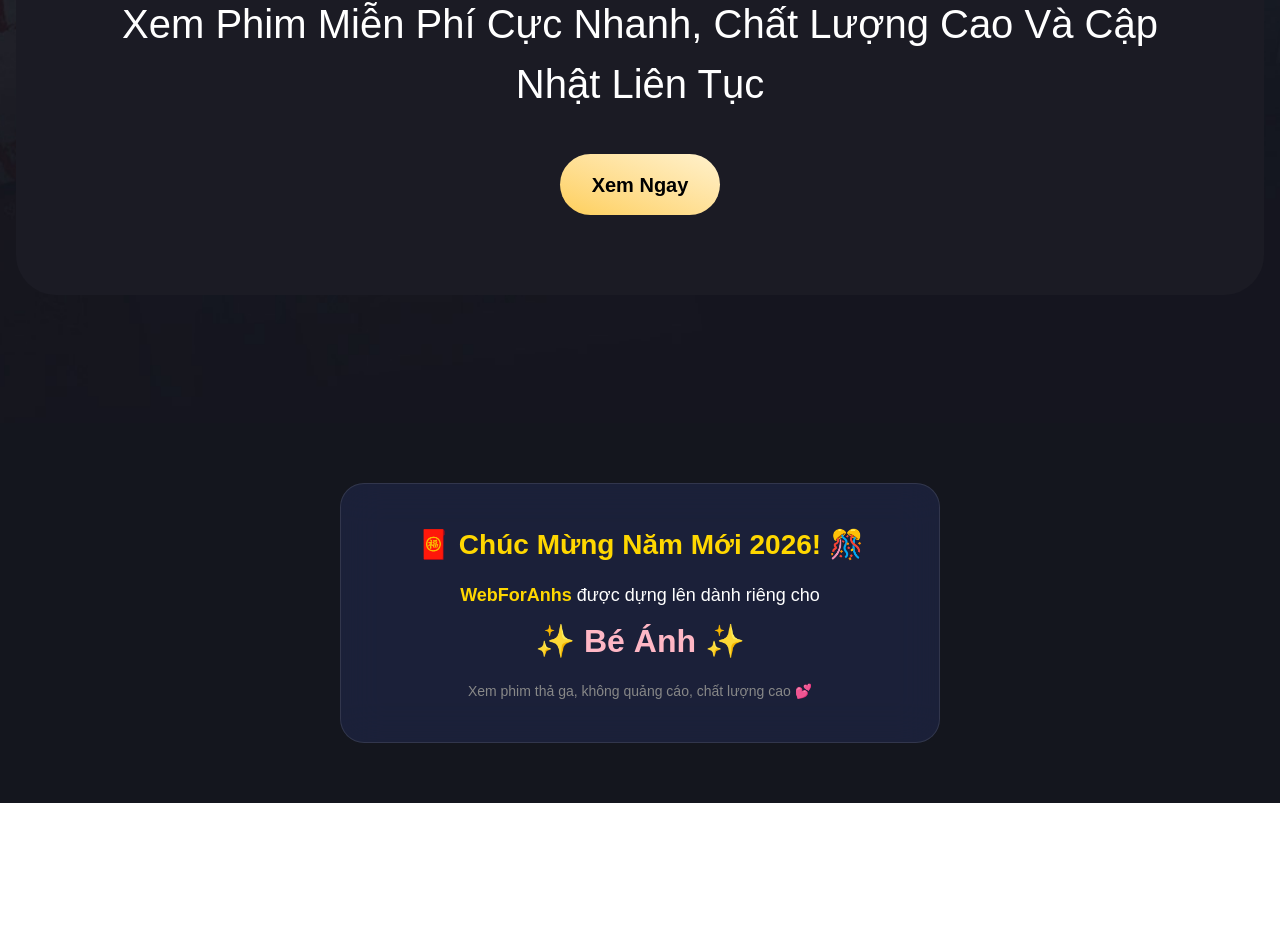
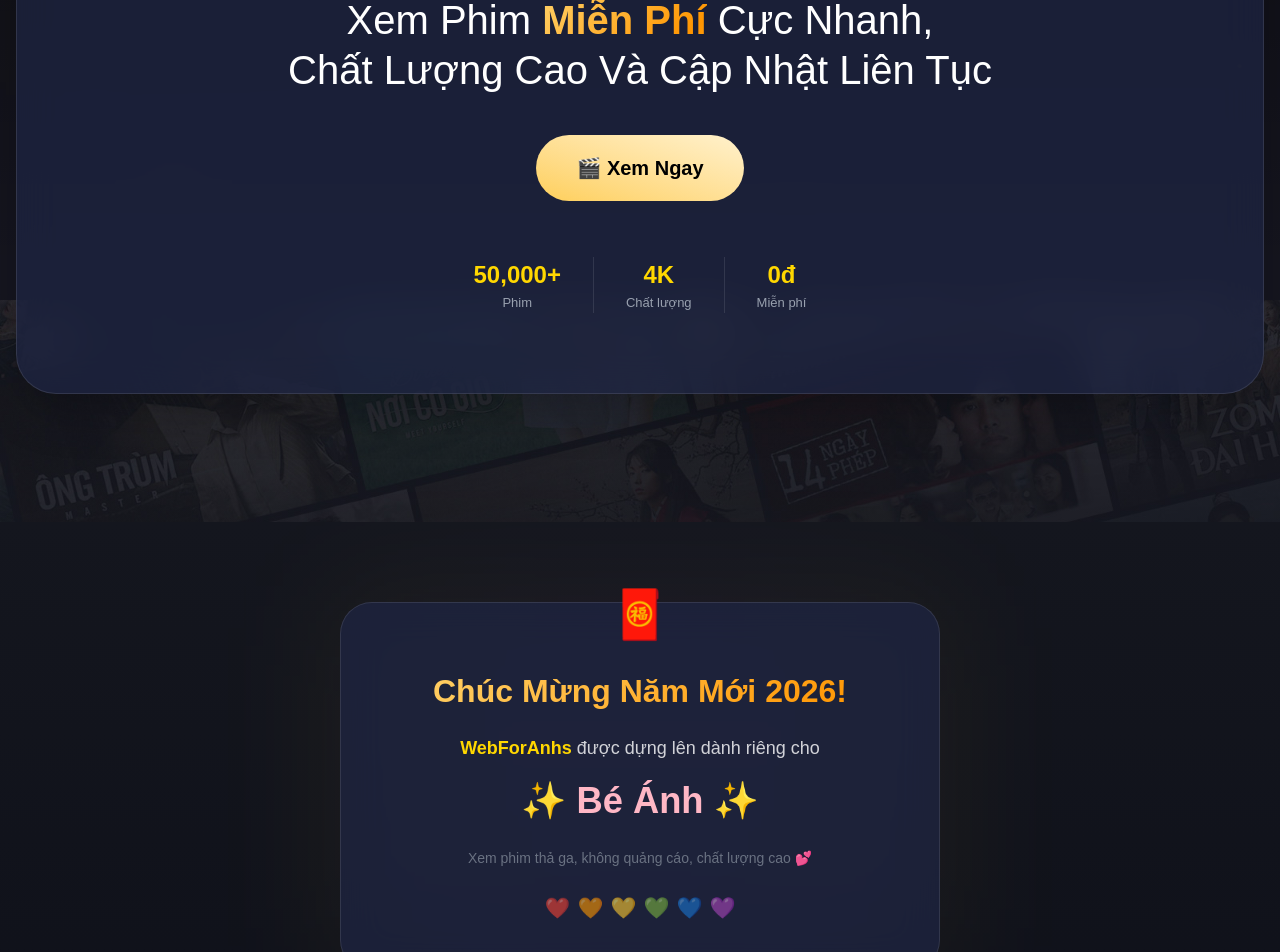
Before and after one commit to FlexDinh/webphimforAnhs, a Next.js app: page / in a window 1280 px wide. Shown: the part 500-1452 px from the top of the page. Before the commit the page ends 1303 px from the top, so only its background shows below. Built offline with nearby package versions, Linux system fonts and the light colour scheme.

Commit message:
feat: Premium UI - animated homepage, neon glow cards, particles

```diff
--- a/src/app/globals.css
+++ b/src/app/globals.css
@@ -617,6 +617,31 @@
   animation: fadeInUp 0.4s ease-out forwards;
 }
 
+/* Floating animation for particles */
+@keyframes float {
+
+  0%,
+  100% {
+    transform: translateY(0) translateX(0);
+    opacity: 0.3;
+  }
+
+  25% {
+    transform: translateY(-20px) translateX(10px);
+    opacity: 0.6;
+  }
+
+  50% {
+    transform: translateY(-10px) translateX(-5px);
+    opacity: 0.4;
+  }
+
+  75% {
+    transform: translateY(-30px) translateX(5px);
+    opacity: 0.5;
+  }
+}
+
 @keyframes fadeIn {
   from {
     opacity: 0;
--- a/src/app/page.tsx
+++ b/src/app/page.tsx
@@ -6,7 +6,7 @@
 export default function Home() {
   const router = useRouter();
   const handleNavigation = () => {
-    router.push("/phimhay"); // Navigates to the /about route
+    router.push("/phimhay");
   };
   const [mounted, setMounted] = useState(false);
 
@@ -15,45 +15,124 @@
   }, []);
 
   if (!mounted) return null;
+
   return (
-    <div className="relative w-full bg-[url('/home-background.jpg')] bg-cover bg-center">
+    <div className="relative w-full min-h-screen bg-[url('/home-background.jpg')] bg-cover bg-center bg-fixed">
+      {/* Animated gradient overlay */}
+      <div className="absolute inset-0 bg-gradient-to-b from-black/60 via-transparent to-[#14161E]" />
+
+      {/* Floating particles effect */}
+      <div className="absolute inset-0 overflow-hidden pointer-events-none">
+        {[...Array(20)].map((_, i) => (
+          <div
+            key={i}
+            className="absolute w-1 h-1 bg-[#FFD700] rounded-full opacity-30"
+            style={{
+              left: `${Math.random() * 100}%`,
+              top: `${Math.random() * 100}%`,
+              animation: `float ${3 + Math.random() * 4}s ease-in-out infinite`,
+              animationDelay: `${Math.random() * 2}s`,
+            }}
+          />
+        ))}
+      </div>
+
+      {/* Main content */}
       <div className="relative z-10 flex items-center justify-center">
         <div className="container mx-auto px-4 text-white text-center xl:mt-[300px] mt-[100px] xl:mb-[128px] lg:mb-[90px] mb-[70px]">
-          <div className="inset-0 bg-[#1B1B24] rounded-[40px] flex flex-col items-center justify-center gap-[40px] 2xl:py-[96px] xl:py-[80px] lg:py-[64px] md:py-[48px] sm:py-[40px] py-[50px] 2xl:px-[128px] xl:px-[96px] lg:px-[72px] md:px-[48px] sm:px-[40px] px-[46px] ">
+
+          {/* Hero card with glassmorphism */}
+          <div className="glass rounded-[40px] flex flex-col items-center justify-center gap-[40px] 2xl:py-[96px] xl:py-[80px] lg:py-[64px] md:py-[48px] sm:py-[40px] py-[50px] 2xl:px-[128px] xl:px-[96px] lg:px-[72px] md:px-[48px] sm:px-[40px] px-[46px] border border-white/10 shadow-2xl">
+
+            {/* Animated logo */}
+            <div className="animated-text-enter">
               <Image
                 src="/logo.svg"
                 alt="Logo"
-              className="object-cover 2xl:w-[260px] xl:w-[250px] lg:w-[230px] md:w-[220px] sm:w-[200px] w-[180px]"
+                className="object-cover 2xl:w-[260px] xl:w-[250px] lg:w-[230px] md:w-[220px] sm:w-[200px] w-[180px] drop-shadow-[0_0_20px_rgba(255,215,0,0.3)]"
                 width={260}
                 height={60}
               />
-            <p className="2xl:text-[41.6px] xl:text-[40px] lg:text-[36px] md:text-[32px] sm:text-[28px] text-[24px] text-center">
-              Xem Phim Miễn Phí Cực Nhanh, Chất Lượng Cao Và Cập Nhật Liên Tục
+            </div>
+
+            {/* Animated headline */}
+            <p className="animated-text-enter 2xl:text-[41.6px] xl:text-[40px] lg:text-[36px] md:text-[32px] sm:text-[28px] text-[24px] text-center font-medium leading-tight" style={{ animationDelay: "0.2s" }}>
+              Xem Phim <span className="gradient-text font-bold">Miễn Phí</span> Cực Nhanh,
+              <br className="hidden sm:block" />
+              Chất Lượng Cao Và Cập Nhật Liên Tục
             </p>
+
+            {/* Animated CTA button */}
+            <div className="animated-text-enter" style={{ animationDelay: "0.4s" }}>
               <button
                 onClick={handleNavigation}
-              className="flex sm:px-[32px] max-[650px]:w-full flex justify-center sm:py-[15.2px] py-[15px] cursor-pointer text-[20px] font-bold items-center gap-2 text-black bg-gradient-to-tr rounded-[32px] from-[#fecf59] to-[#fff1cc]"
+                className="group relative overflow-hidden flex sm:px-[40px] max-[650px]:w-full justify-center sm:py-[18px] py-[16px] cursor-pointer text-[20px] font-bold items-center gap-3 text-black bg-gradient-to-tr rounded-full from-[#fecf59] to-[#fff1cc] hover:shadow-[0_8px_30px_rgba(255,207,89,0.4)] transition-all duration-300 hover:scale-105 active:scale-95"
               >
-              Xem Ngay{" "}
+                <span className="relative z-10">🎬 Xem Ngay</span>
+                <span className="absolute inset-0 bg-gradient-to-r from-white/0 via-white/30 to-white/0 translate-x-[-100%] group-hover:translate-x-[100%] transition-transform duration-700" />
               </button>
+            </div>
+
+            {/* Stats */}
+            <div className="flex gap-8 mt-4 text-center animated-text-enter" style={{ animationDelay: "0.6s" }}>
+              <div>
+                <p className="text-[#FFD700] text-[24px] font-bold">50,000+</p>
+                <p className="text-gray-400 text-[13px]">Phim</p>
+              </div>
+              <div className="w-px bg-white/10" />
+              <div>
+                <p className="text-[#FFD700] text-[24px] font-bold">4K</p>
+                <p className="text-gray-400 text-[13px]">Chất lượng</p>
+              </div>
+              <div className="w-px bg-white/10" />
+              <div>
+                <p className="text-[#FFD700] text-[24px] font-bold">0đ</p>
+                <p className="text-gray-400 text-[13px]">Miễn phí</p>
               </div>
             </div>
           </div>
-      <div className="bg-[#14161E] py-[60px]">
+        </div>
+      </div>
+
+      {/* Dedication section */}
+      <div className="relative bg-gradient-to-b from-[#14161E] to-[#0F111A] py-[80px]">
         <div className="container mx-auto px-4 text-center">
-          <div className="max-w-[600px] mx-auto glass rounded-[24px] p-[40px]">
-            <h2 className="text-[#FFD700] text-[28px] font-bold mb-[16px]">
-              🧧 Chúc Mừng Năm Mới 2026! 🎊
+          <div className="max-w-[600px] mx-auto relative">
+            {/* Decorative glow */}
+            <div className="absolute -inset-4 bg-gradient-to-r from-[#FFD700]/10 via-[#FFB7C5]/10 to-[#FFD700]/10 blur-3xl opacity-50" />
+
+            <div className="relative glass rounded-[32px] p-[48px] border border-white/10">
+              <div className="absolute -top-6 left-1/2 -translate-x-1/2 text-[48px]">🧧</div>
+
+              <h2 className="gradient-text text-[32px] font-bold mb-[20px] mt-4">
+                Chúc Mừng Năm Mới 2026!
               </h2>
-            <p className="text-white text-[18px] mb-[8px]">
+              <p className="text-white/80 text-[18px] mb-[12px]">
                 <span className="text-[#FFD700] font-semibold">WebForAnhs</span> được dựng lên dành riêng cho
               </p>
-            <p className="text-[#FFB7C5] text-[32px] font-bold mb-[16px]">
+              <p className="text-[#FFB7C5] text-[36px] font-bold mb-[20px] animate-pulse">
                 ✨ Bé Ánh ✨
               </p>
-            <p className="text-[#888] text-[14px]">
+              <p className="text-gray-500 text-[14px]">
                 Xem phim thả ga, không quảng cáo, chất lượng cao 💕
               </p>
+
+              {/* Decorative hearts */}
+              <div className="flex justify-center gap-2 mt-6">
+                {["❤️", "🧡", "💛", "💚", "💙", "💜"].map((heart, i) => (
+                  <span
+                    key={i}
+                    className="text-[20px] opacity-60"
+                    style={{
+                      animation: `pulse 1.5s ease-in-out infinite`,
+                      animationDelay: `${i * 0.1}s`,
+                    }}
+                  >
+                    {heart}
+                  </span>
+                ))}
+              </div>
+            </div>
           </div>
         </div>
       </div>
--- a/src/app/phimhay/page.tsx
+++ b/src/app/phimhay/page.tsx
@@ -11,7 +11,7 @@
 const MovieCard = memo(({ movie, onClick }: { movie: OPhimMovie; onClick: () => void }) => (
   <div
     onClick={onClick}
-    className="cursor-pointer group movie-card-hover flex-shrink-0 w-[140px] sm:w-[160px]"
+    className="cursor-pointer group movie-card-premium neon-glow flex-shrink-0 w-[140px] sm:w-[160px]"
   >
     <div className="relative aspect-[2/3] rounded-[12px] overflow-hidden bg-[#2a2d3e]">
       <Image
```
Lines whose indentation alone changed are shown as unchanged.
